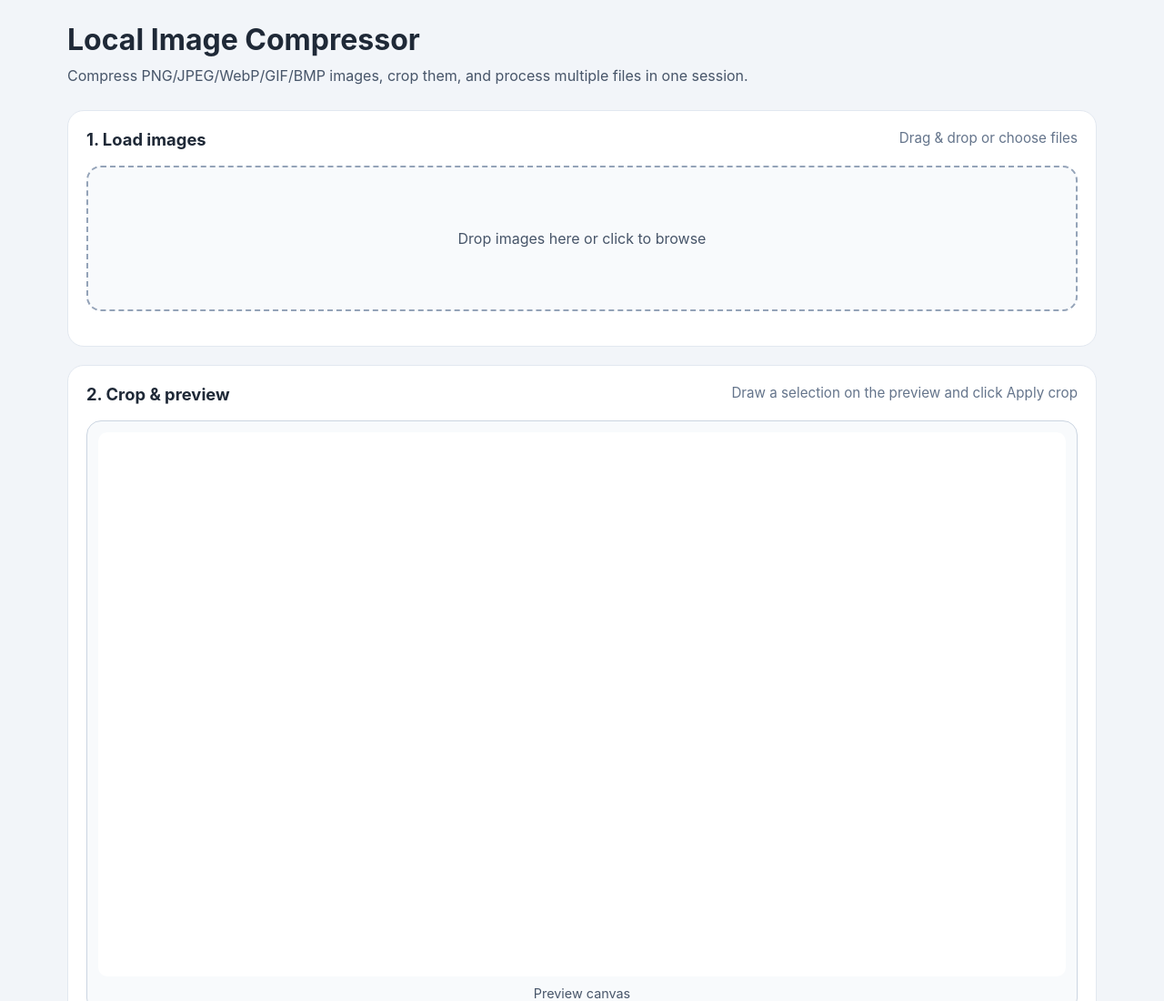
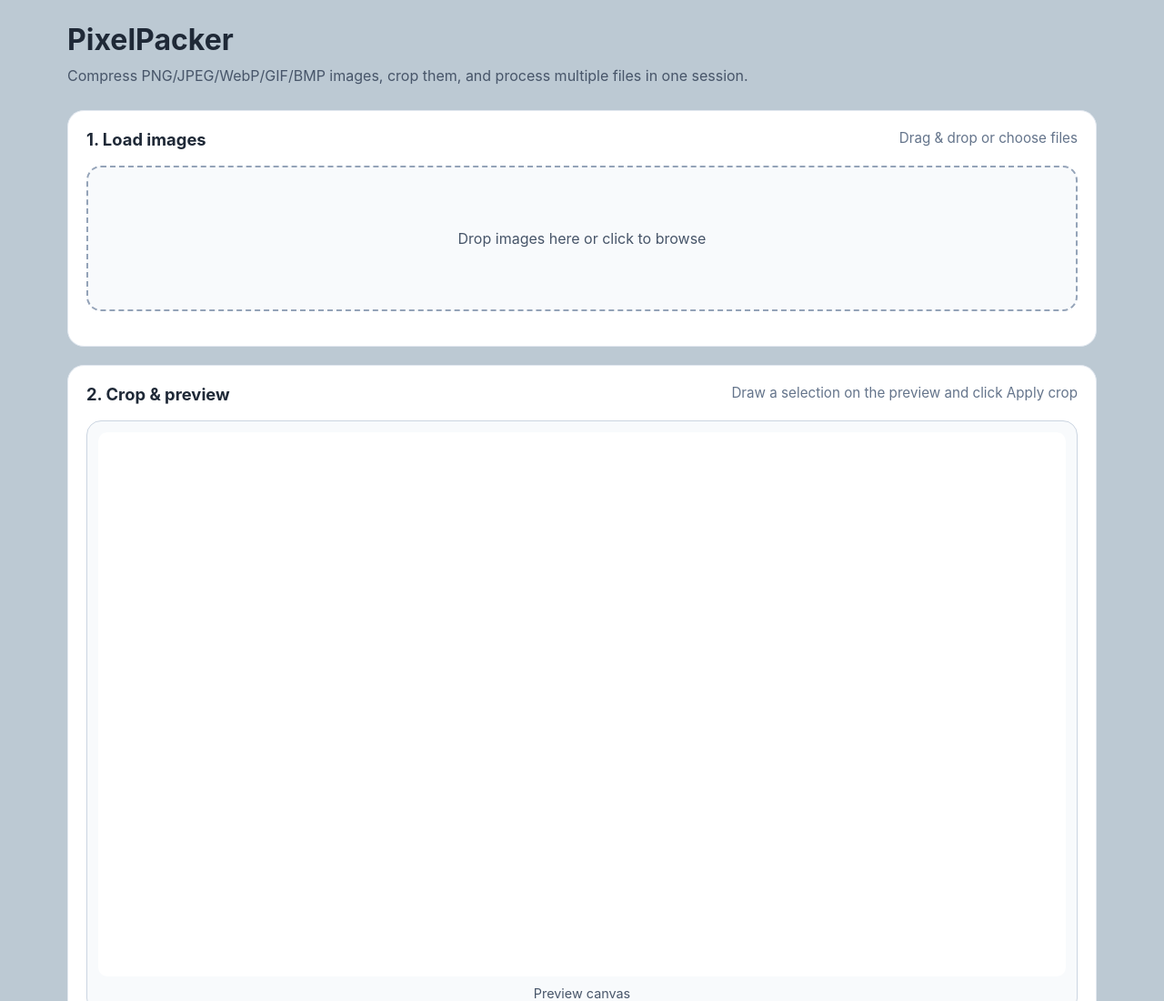
Before and after one commit to Alienxcript/PixelPacker, a website: page index.html in a window 1280 px wide. Shown: the top 1100 px of the page at 91% size. Drawn offline with Linux system fonts and the light colour scheme.

Commit message:
editted project name and readme with image shot of homepagge ui

```diff
--- a/index.html
+++ b/index.html
@@ -3,13 +3,13 @@
 <head>
   <meta charset="UTF-8" />
   <meta name="viewport" content="width=device-width, initial-scale=1.0" />
-  <title>Local Image Compressor</title>
+  <title>PixelPacker</title>
   <link rel="stylesheet" href="styles.css" />
 </head>
 <body>
   <div class="app-shell">
     <header class="app-header">
-      <h1>Local Image Compressor</h1>
+      <h1>PixelPacker</h1>
       <p>Compress PNG/JPEG/WebP/GIF/BMP images, crop them, and process multiple files in one session.</p>
     </header>
 
--- a/styles.css
+++ b/styles.css
@@ -1,7 +1,7 @@
 :root {
   color-scheme: light;
   font-family: Inter, system-ui, -apple-system, BlinkMacSystemFont, 'Segoe UI', sans-serif;
-  background: #f2f5f9;
+  background: #bcc9d3;
   color: #1f2937;
 }
 
```
Also changed, not shown: README.md, screenshot/home_shot.png (added).
